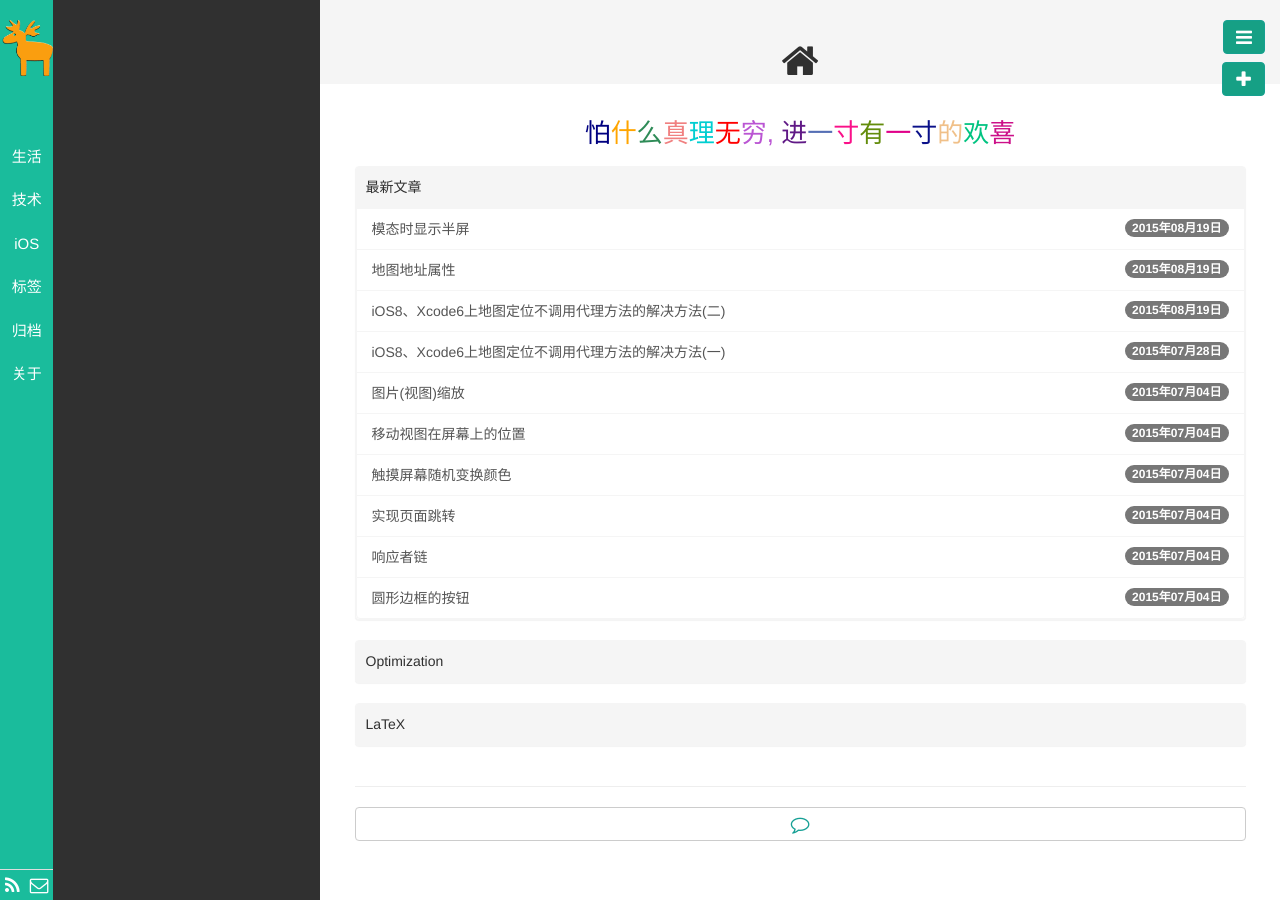
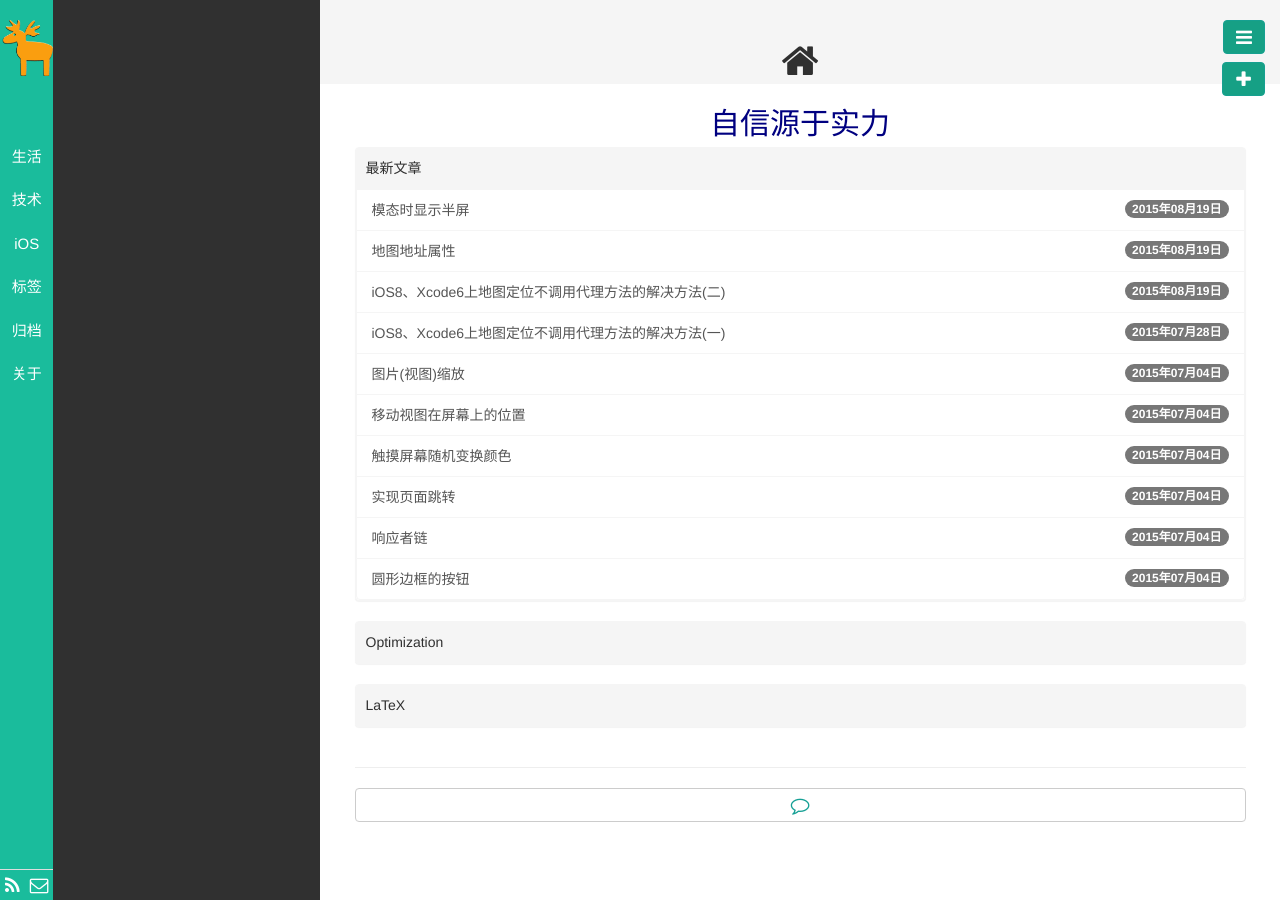
Before and after one commit to klone1127/klone1127.github.io, a Jekyll site: the page built from index.html, in a window 1280 px wide. Built offline with Jekyll 4.4.1, drawn with Linux system fonts in a browser that asks for light colours; nearby versions of some CDN libraries; library files that are not in the unit come from our copies; Markdown is read by kramdown in place of the engine named in the settings; the list of posts is cut into pages by our own code.

Commit message:
Update index.html

```diff
--- a/index.html
+++ b/index.html
@@ -4,7 +4,7 @@ title: <i class="fa fa-home fa-lg"></i>
 titlename: 首页
 ---
 <!--<br>-->
-<center><h3><font color="#000080">怕</font><font color="#FFA500">什</font><font color="#2E8B57">么</font><font color="#F08080">真</font><font color="#00CED1">理</font><font color="red">无</font><font color="#BA55D3">穷, </font><font color="#601986">进</font><font color="#556fb5">一</font><font color="#fa1089">寸</font><font color="#638c0b">有</font><font color="#e00089">一</font><font color="#0a1089">寸</font><font color="#f0c089">的</font><font color="#00c380">欢</font><font color="#cc1089">喜</font></h3></center>
+<center><h2><font color="#000080">自信源于实力</font> </h2></center>
 <div class="row">
   <div class="col-md-12">
     <div class="panel panel-primary">
```
